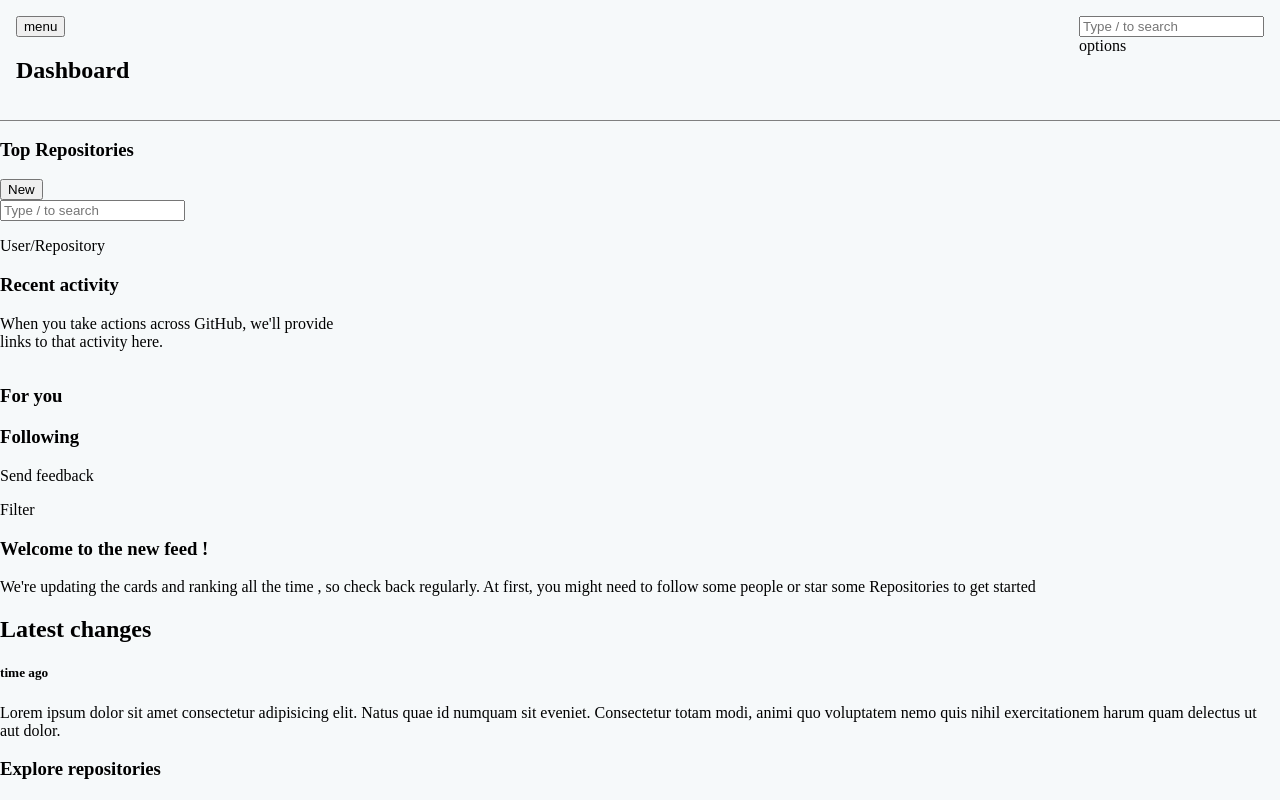
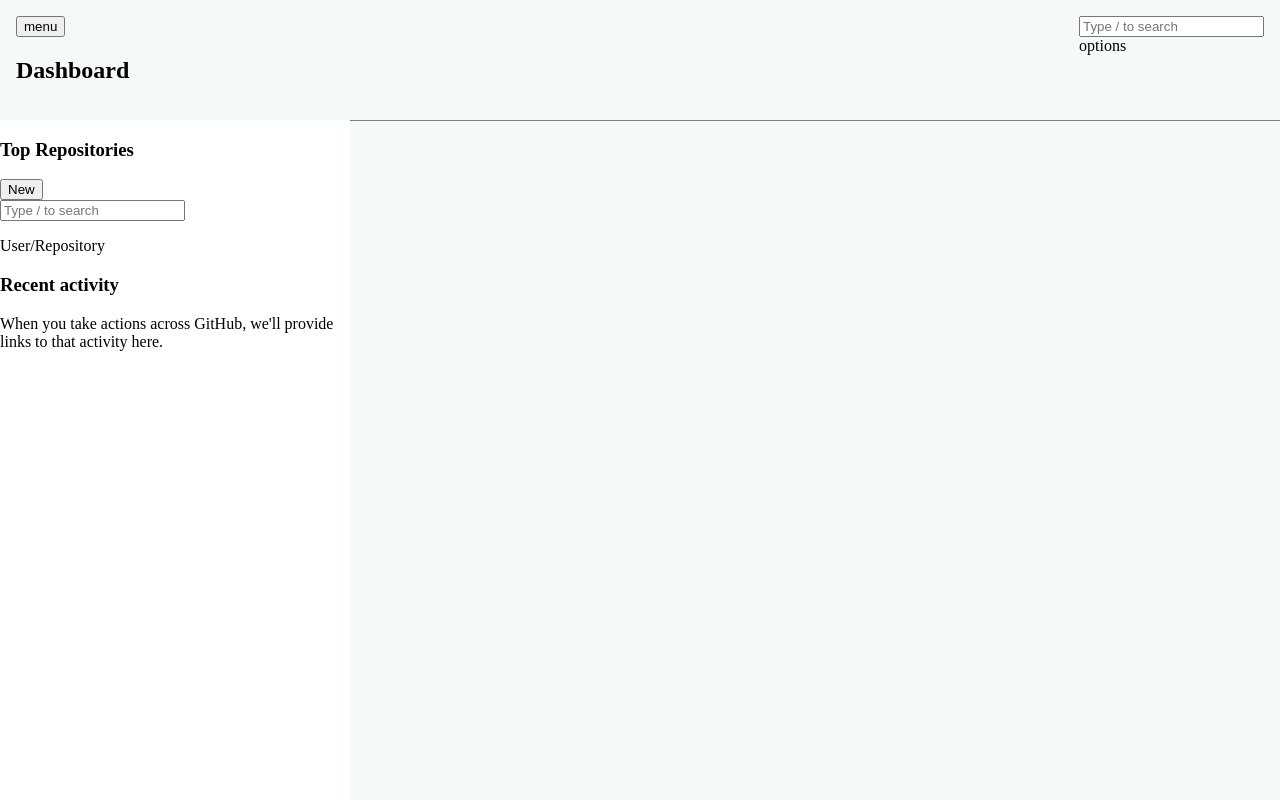
Before and after one commit to Mount-Blanc/githubclone, a React (Vite) app in the folder github/: page / in a window 1280 px wide. Shown: the top 800 px of the page. Built offline with nearby package versions, Linux system fonts and the light colour scheme.

Commit message:
finished basics of aside section

```diff
--- a/github/src/App.css
+++ b/github/src/App.css
@@ -28,13 +28,16 @@ body {
   position: sticky;
   display: flex;
   flex-direction: column;
+  max-width: 350px;
+  background-color: white;
+  height: 100vh;
+  overflow-y: auto;
+
 }
-.repository-sidebar {
-  max-width: 350px;
-}
-.repository-section {
-  background-color: white;
-}
+
 main {
   background-color: #F6F9FA;
 }
+.rest {
+  display: flex;
+}
--- a/github/src/App.jsx
+++ b/github/src/App.jsx
@@ -23,8 +23,8 @@ function App() {
    <main role="main">
 
     <aside className='repository-activity'>
-      <div className='repository-sidebar'>
-        <div className='repository-dash'>
+      <div className='repository-activity-container'>
+        <div className='repository-wrapper'>
           <h3>Top Repositories</h3>
           <button>New</button>
           <form>
@@ -44,7 +44,7 @@ function App() {
       </div>
     </aside>
 
-<div>
+<div className='rest'>
     <div className="feed-section">
       <div>
         <h3>For you</h3>
```
